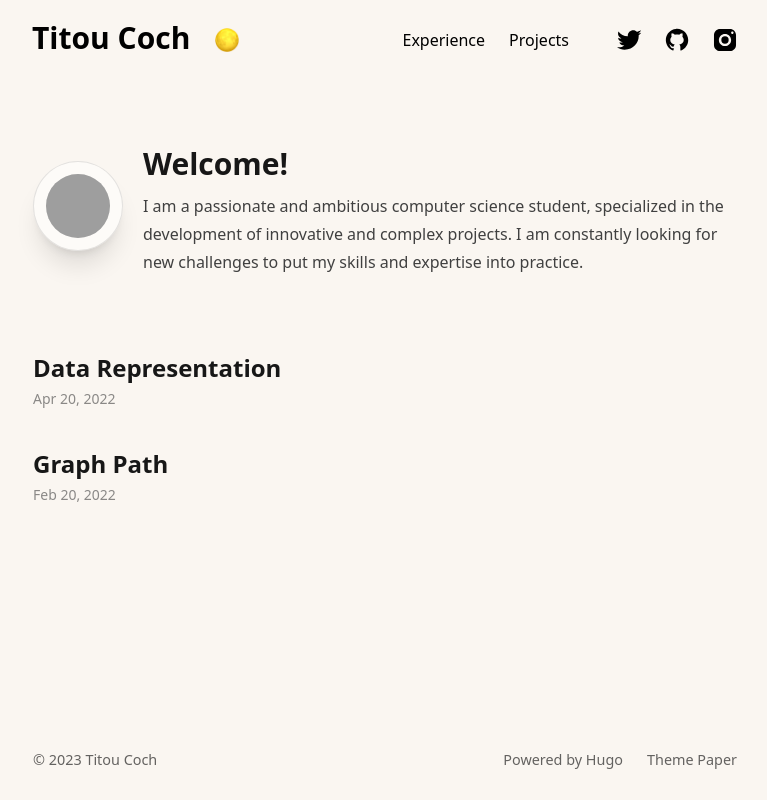
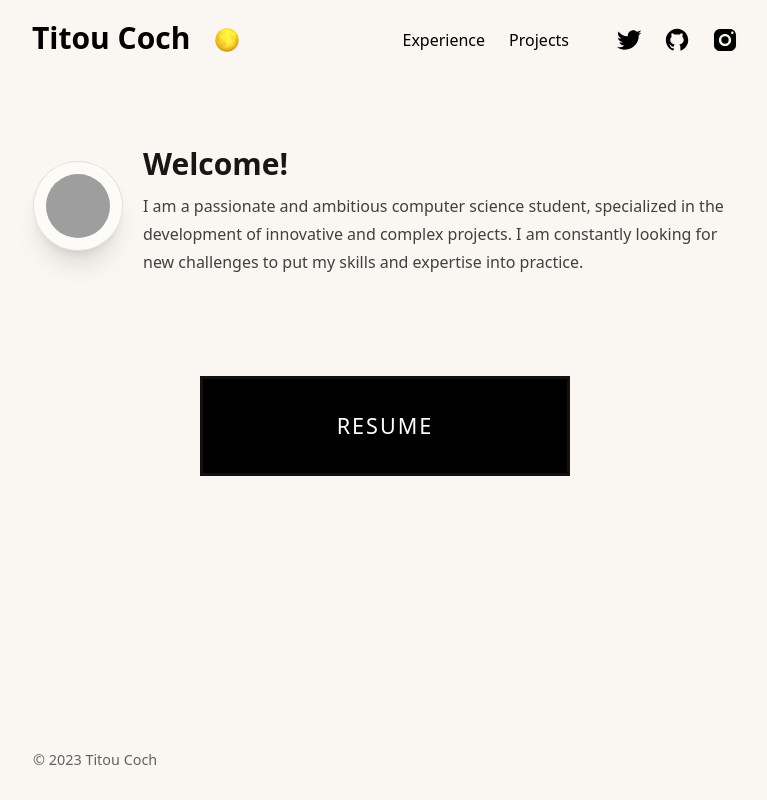
Before and after one commit to TitouCoch/titoucoch.github.io, a plain HTML site: page index.html in a window 1280 px wide. Shown: the whole page, without its empty margins (255-1022 px from the left). Drawn offline with Linux system fonts and the light colour scheme; grey boxes are pictures that could not be loaded.

Commit message:
init commit

```diff
--- a/index.html
+++ b/index.html
@@ -1,112 +1,30 @@
 <!DOCTYPE html>
-
-
-
-
-
-
-
-
-
-
-
-
-
-
-
-
-
-
-
-
-
-
-
-
-
-
-
-
-
-
-
-
-
-
-
-
-
-
-
 
 <html
   class="not-ready text-sm lg:text-base"
   style="--bg: #faf6f1"
-  lang="en-us"
->
+  lang="en-us">
   <head>
   <meta charset="utf-8" />
   <meta http-equiv="X-UA-Compatible" content="IE=edge" />
   <meta
     name="viewport"
-    content="width=device-width, initial-scale=1, shrink-to-fit=no"
-  />
-
-
+    content="width=device-width, initial-scale=1, shrink-to-fit=no"/>
   <title>Titou Coch</title>
-
-
   <meta name="theme-color" />
-
-
-
-
-
-  <meta
-    name="description"
-    content="A personal blog"
-  />
+  <meta name="description" content="A personal blog"/>
   <meta name="author" content="Welcome!" />
 
 
-
-
-
-
-
-
   <link rel="preload stylesheet" as="style" href="https://titoucoch.github.io/main.min.css" />
-
-
-
-
-
   <link rel="preload" as="image" href="https://titoucoch.github.io/theme.png" />
-
-
-
-
   <link rel="preload" as="image" href="https://www.gravatar.com/avatar/ef333c1203724d1cb48104b2679529bb?s=160&amp;d=identicon" />
-
-
-
-
   <link rel="preload" as="image" href="https://titoucoch.github.io/twitter.svg" />
-
   <link rel="preload" as="image" href="https://titoucoch.github.io/github.svg" />
-
   <link rel="preload" as="image" href="https://titoucoch.github.io/instagram.svg" />
-
-
-
   <link rel="icon" href="https://titoucoch.github.io/favicon.ico" />
   <link rel="apple-touch-icon" href="https://titoucoch.github.io/apple-touch-icon.png" />
-
-
   <meta name="generator" content="Hugo 0.111.3">
-
-
-
   <link
     rel="alternate"
     type="application/rss&#43;xml"
@@ -115,18 +33,10 @@
   />
 
 
-
-
-
-
-
-
-
   <meta property="og:title" content="Titou Coch" />
 <meta property="og:description" content="" />
 <meta property="og:type" content="website" />
 <meta property="og:url" content="https://titoucoch.github.io/" />
-
 
   <meta itemprop="name" content="Titou Coch">
 <meta itemprop="description" content="">
@@ -134,7 +44,6 @@
   <meta name="twitter:card" content="summary"/>
 <meta name="twitter:title" content="Titou Coch"/>
 <meta name="twitter:description" content=""/>
-
 
 
 </head>
@@ -267,24 +176,7 @@
 </header>
 
 
-    <main
-      class="prose prose-neutral relative mx-auto min-h-[calc(100%-10rem)] max-w-3xl px-8 pt-16 pb-24 dark:prose-invert"
-    >
-
-
-
-
-
-
-
-
-
-
-
-
-
-
-
+<main class="prose prose-neutral relative mx-auto min-h-[calc(100%-10rem)] max-w-3xl px-8 pt-16 pb-24 dark:prose-invert">
 
 
 
@@ -292,15 +184,13 @@
 <div class="-mt-2 mb-20 flex items-center">
 
   <div
-    class="mr-5 shrink-0 rounded-full border-[0.5px] border-black/10 bg-white/50 p-3 shadow-xl dark:bg-white/80"
-  >
+    class="mr-5 shrink-0 rounded-full border-[0.5px] border-black/10 bg-white/50 p-3 shadow-xl dark:bg-white/80">
     <img
       class="my-0 aspect-square w-16 rounded-full !bg-black/5 hover:animate-spin dark:!bg-black/80"
-      src="https://www.gravatar.com/avatar/ef333c1203724d1cb48104b2679529bb?s=160&amp;d=identicon"
+      src="https://s.gravatar.com/avatar/95989126f5f6383cdb48a30cd93c94a0?s=80"
       alt="Welcome!"
     />
   </div>
-
 
   <div>
     <h1 class="my-2.5 text-3xl font-bold">Welcome!</h1>
@@ -312,53 +202,88 @@
 </div>
 
 
-
-
-<section class="relative my-10 first-of-type:mt-0 last-of-type:mb-0">
-  <h2 class="!my-0 pb-1 !leading-none">Data Representation</h2>
-  <time class="text-sm opacity-60"
-    >Apr 20, 2022</time
-  >
-  <a class="absolute inset-0 text-[0]" href="https://titoucoch.github.io/projects/representation_data/">Data Representation</a>
+<section class="container" aria-label="Deuxième section bouton">
+  <article aria-label="Bouton d'accès au CV">
+      <a href="CV_.pdf">
+          <span>Resume</span>
+      </a>
+  </article>
 </section>
 
 
+<style>
+.container{
+    display:flex;
+    justify-content: center;
+}
+.container article a{
+    position: relative;
+    width: 370px;
+    height:100px;
+    display: inline-block;
+    background: rgb(0, 0, 0);
+    margin: 20px;
+}
 
+.container article a:before,
+.container article a:after
+{
+    content:'';
+    position: absolute;
+    inset: 0;
+    background: #f00;
+    transition: 0.5s;
+}
 
+.container article a:nth-child(1):before,
+.container article a:nth-child(1):after
+{
+    background: linear-gradient(45deg,#f3af0b,black,#07a4ff);
+}
 
-<section class="relative my-10 first-of-type:mt-0 last-of-type:mb-0">
-  <h2 class="!my-0 pb-1 !leading-none">Graph Path</h2>
-  <time class="text-sm opacity-60"
-    >Feb 20, 2022</time
-  >
-  <a class="absolute inset-0 text-[0]" href="https://titoucoch.github.io/projects/graph_path/">Graph Path</a>
-</section>
+.container article a:nth-child(2):before,
+.container article a:nth-child(2):after
+{
+    background: linear-gradient(45deg,#07a4ff,black,#f3af0b);
+}
 
-
-
-
-
+.container article a:hover:before
+{
+    inset: -3px;
+}
+.container article a:hover:after
+{
+    inset: -3px;
+    filter: blur(10px);
+}
+.container article a span{
+    position: absolute;
+    top: 0;
+    left: 0;
+    width: 100%;
+    height: 100%;
+    display: inline-block;
+    background: black;
+    z-index:10;
+    display:flex;
+    justify-content: center;
+    align-items: center;
+    font-size:1.2em;
+    text-transform: uppercase;
+    letter-spacing: 2px;
+    color: #fff;
+    border: 3px solid #111;
+}
+</style>
 
     </main>
 
     <footer
-  class="opaco mx-auto flex h-[5rem] max-w-3xl items-center px-8 text-[0.9em] opacity-60"
->
-  <div class="mr-auto">
-    &copy; 2023
-    <a class="link" href="https://titoucoch.github.io/">Titou Coch</a>
-  </div>
-  <a class="link mx-6" href="https://gohugo.io/" rel="noopener" target="_blank"
-    >Powered by Hugo️️</a
-  >️
-  <a
-    class="link"
-    href="https://github.com/nanxiaobei/hugo-paper"
-    rel="noopener"
-    target="_blank"
-    >Theme Paper</a
-  >
-</footer>
-
+    class="opaco mx-auto flex h-[5rem] max-w-3xl items-center px-8 text-[0.9em] opacity-60">
+    <div class="mr-auto">
+      &copy; 2023
+      <a class="link" href="https://titoucoch.github.io/">Titou Coch</a>
+    </div>
+  </footer>
   </body>
 </html>
```
Also changed, not shown: 1 other file.
